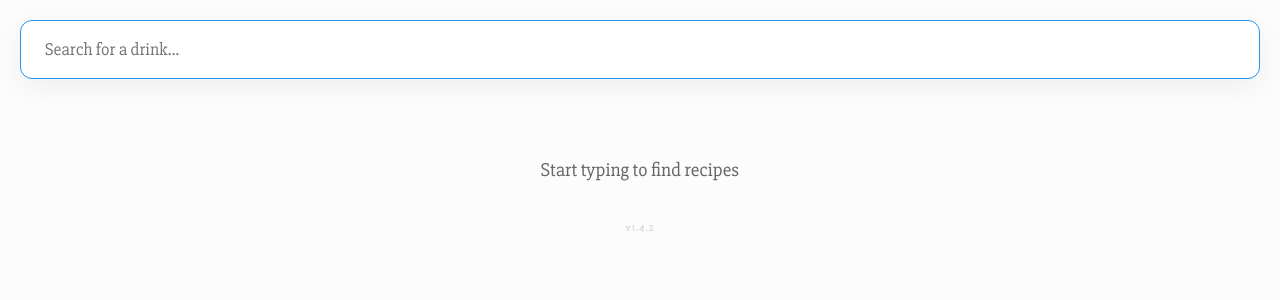
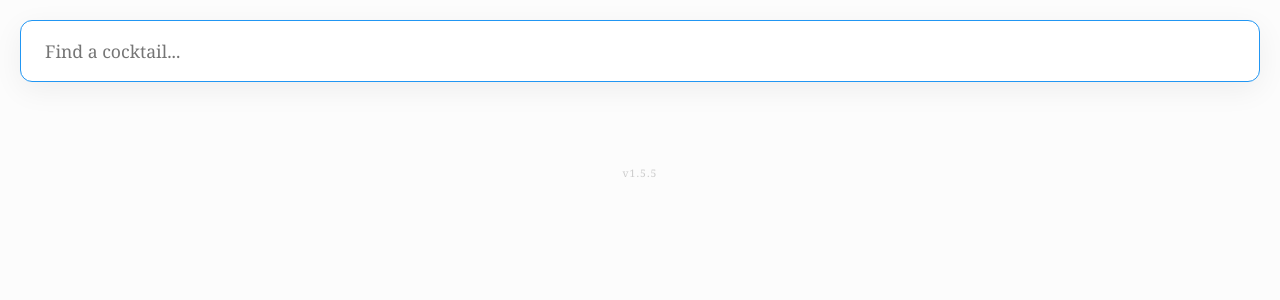
Before and after one commit to aemkei/drinks, a React (Vite) app: page / in a window 1280 px wide. Shown: the top 300 px of the page. Built offline with nearby package versions, Linux system fonts and the light colour scheme.

Commit message:
tweak styles

```diff
--- a/package.json
+++ b/package.json
@@ -1,6 +1,6 @@
 {
   "name": "diffords",
-  "version": "1.4.2",
+  "version": "1.5.5",
   "description": "",
   "main": "index.js",
   "scripts": {
--- a/public/sw.js
+++ b/public/sw.js
@@ -1,8 +1,8 @@
-const CACHE_NAME = 'cocktail-cache-v1.4.2';
+const CACHE_NAME = 'cocktail-cache-v1.5.5';
 const ASSETS_TO_CACHE = [
   './',
   './index.html',
-  './all.json?v=1.4.2',
+  './all.json?v=1.5.5',
   './icon_material.png',
   './manifest.json'
 ];
--- a/src/App.jsx
+++ b/src/App.jsx
@@ -9,6 +9,7 @@ const escapeRegExp = (string) => {
 export default function App() {
   const [allRecipes, setAllRecipes] = useState([]);
   const [query, setQuery] = useState('');
+  const [isFocused, setIsFocused] = useState(false);
   const [bookmarks, setBookmarks] = useState(() => {
     try {
       const stored = localStorage.getItem('bookmarks');
@@ -73,16 +74,25 @@ export default function App() {
   };
 
   return (
-    <div className="container">
+    <div className={`container ${isFocused || query ? 'search-active' : ''}`}>
+      <header className="main-header">
+        <h1>Sip</h1>
+        <small>Find your perfect drink!</small>
+      </header>
+
+      <div className="search-section">
+        <div className="search-row">
           <div className="search-container">
             <div className="input-wrapper">
               <input
                 type="text"
                 id="search-input"
-            placeholder="Search for a drink..."
+                placeholder="Find a cocktail..."
                 autoComplete="off"
                 autoFocus
                 value={query}
+                onFocus={() => setIsFocused(true)}
+                onBlur={() => setIsFocused(false)}
                 onChange={(e) => setQuery(e.target.value)}
               />
               {query && (
@@ -95,21 +105,23 @@ export default function App() {
                 </button>
               )}
             </div>
+          </div>
+
           {!query && (
+            <div className="favorites-container">
               <BookmarkChips
                 bookmarks={bookmarks}
                 allRecipes={allRecipes}
                 onChipClick={handleChipClick}
               />
+            </div>
           )}
+        </div>
       </div>
 
       <div id="results-container" className="results">
         {query && filteredRecipes.length === 0 && (
           <div className="empty-state">No matches found.</div>
-        )}
-        {!query && (
-          <div className="empty-state">Start typing to find recipes</div>
         )}
         {filteredRecipes.map(recipe => (
           <RecipeCard
--- a/src/index.css
+++ b/src/index.css
@@ -1,3 +1,5 @@
+@import url('https://fonts.googleapis.com/css2?family=Noto+Serif:ital,wght@0,400;0,700;1,400&display=swap');
+
 :root {
     --bg: #fcfcfc;
     --text: #000000;
@@ -19,7 +21,7 @@
 }
 
 body {
-    font-family: 'Slabo 27px', sans-serif;
+    font-family: 'Noto Serif', serif;
     background-color: var(--bg);
     color: var(--text);
     margin: 0;
@@ -29,16 +31,27 @@ body {
     align-items: center;
     min-height: 100vh;
     line-height: 1.2;
-    font-size: 1.2em;
+    font-size: 1.25em;
 }
 
 .container {
     width: 100%;
 }
 
-header {
+.main-header {
     margin-bottom: 40px;
     text-align: center;
+    transition: all 0.4s cubic-bezier(0.4, 0, 0.2, 1);
+    overflow: hidden;
+    height: auto;
+    max-height: 200px;
+}
+
+.search-active .main-header {
+    max-height: 0;
+    margin-bottom: 0px;
+    opacity: 0;
+    pointer-events: none;
 }
 
 h1 {
@@ -48,15 +61,31 @@ h1 {
     letter-spacing: -0.02em;
 }
 
-small {
-    font-size: 1em;
+.search-section {
+    width: 100%;
+    margin-bottom: 30px;
+    transition: all 0.4s ease;
+}
+
+.search-label {
+    display: block;
+    font-size: 0.8rem;
+    font-weight: 600;
     color: var(--muted);
-    font-weight: 300;
-    font-variant: all-small-caps;
+    text-transform: uppercase;
+    letter-spacing: 0.05em;
+    margin-bottom: 8px;
+    padding-left: 4px;
+}
+
+.search-row {
+    display: flex;
+    flex-direction: column;
+    gap: 15px;
+    width: 100%;
 }
 
 .search-container {
-    margin-bottom: 30px;
     position: relative;
     width: 100%;
 }
@@ -64,6 +93,11 @@ small {
 .input-wrapper {
     position: relative;
     width: 100%;
+}
+
+.favorites-container {
+    display: flex;
+    align-items: center;
 }
 
 .clear-btn {
@@ -91,7 +125,7 @@ small {
     display: flex;
     flex-wrap: wrap;
     gap: 8px;
-    margin-top: 12px;
+    margin-top: 0; /* Remove top margin when in row */
     animation: fadeIn 0.3s ease;
 }
 
```
Also changed, not shown: 3 other files (tests, documents, lock files or other folders). Lines whose indentation alone changed are shown as unchanged.
